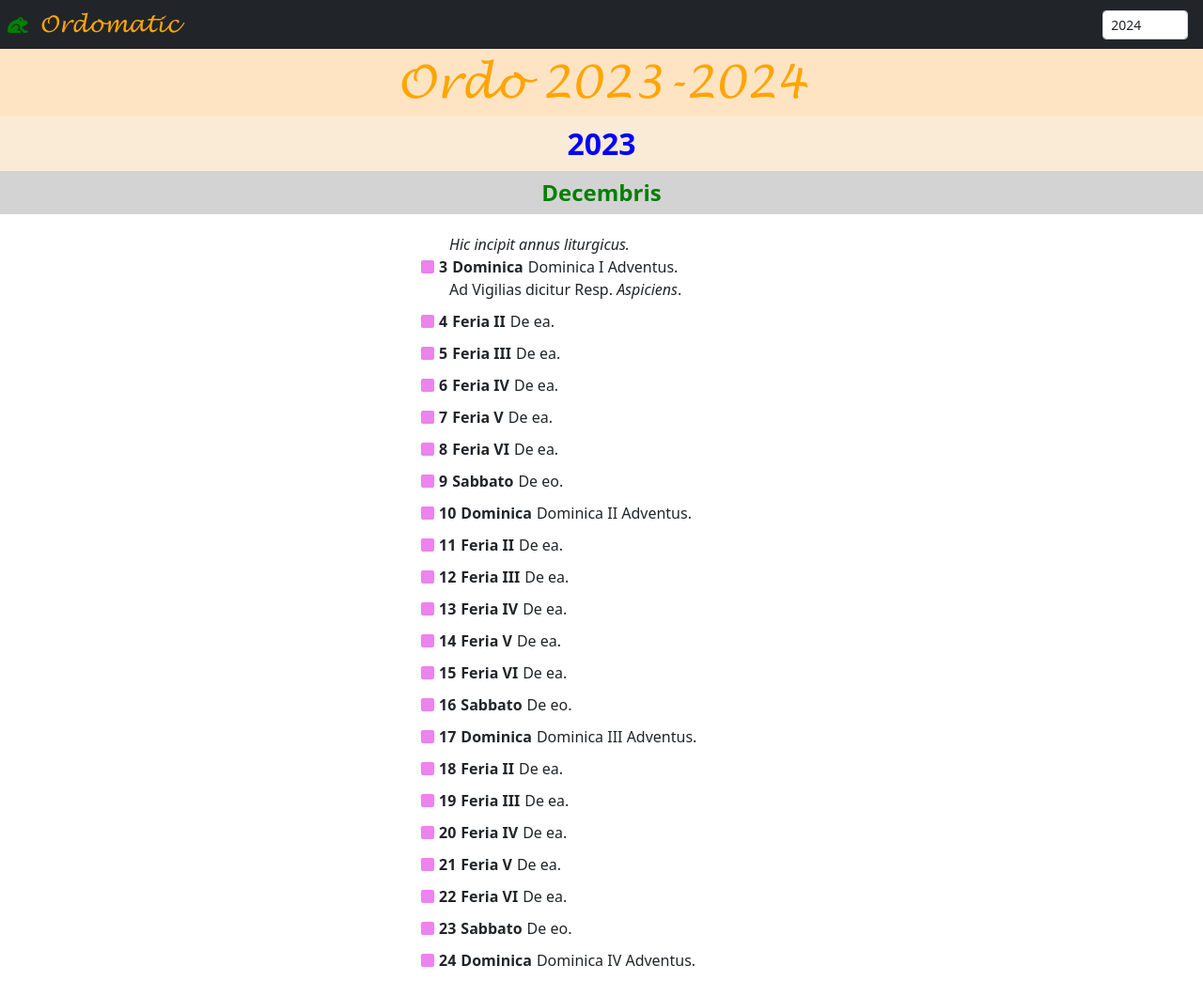
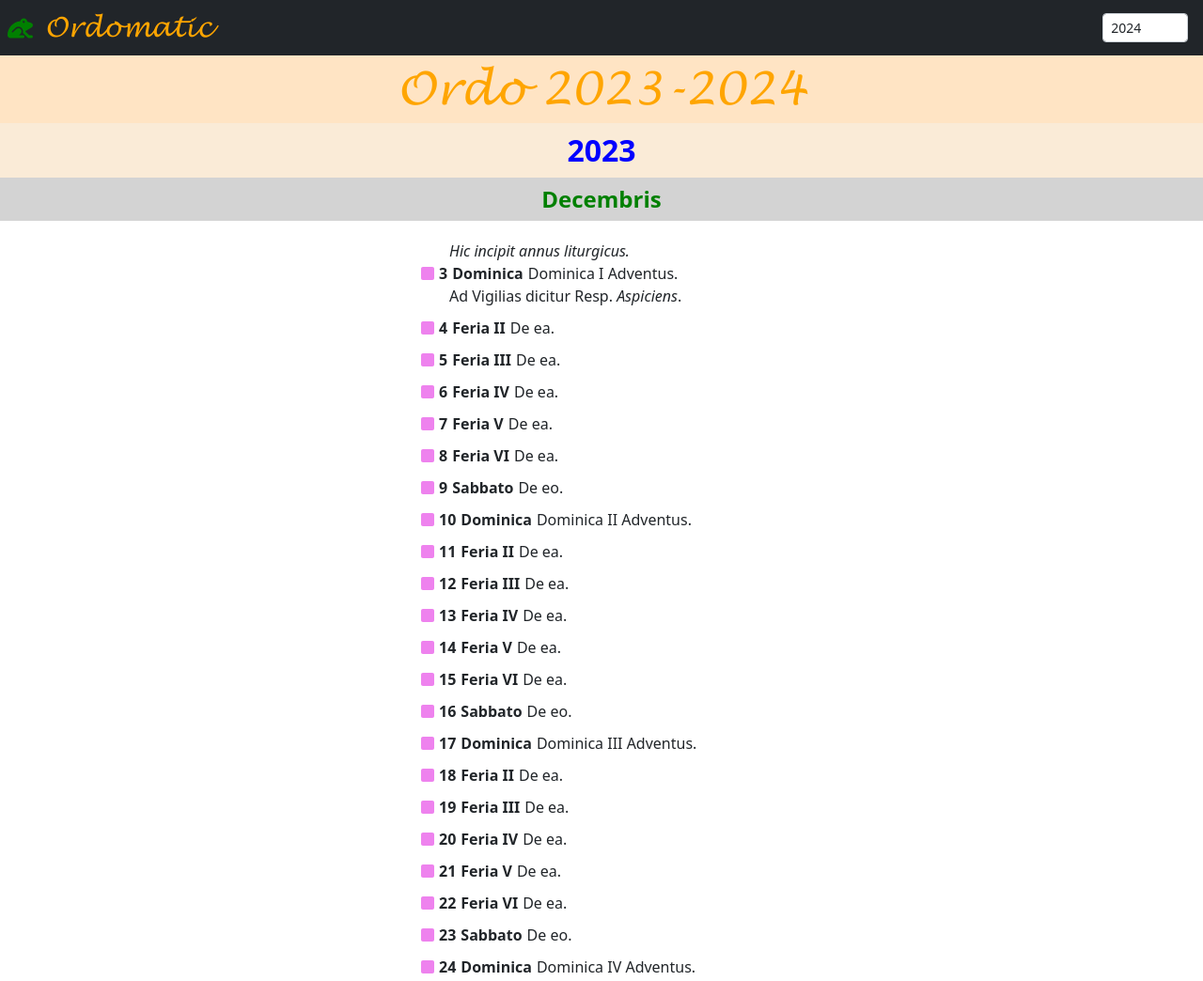
Before and after one commit to Augustinus-Altovadensis/ordomatic, a plain HTML site: page index.html in a window 1280 px wide. Shown: the whole page at 94% size. Drawn offline with Linux system fonts and the light colour scheme.

Commit message:
CSS: logo and title: size increased.

```diff
--- a/static/css/ordomatic.css
+++ b/static/css/ordomatic.css
@@ -1,12 +1,12 @@
 #logo {
     color: green;
-    font-size: 1.2em;
+    font-size: 1.5em;
 }
 
 #title {
     color: orange;
     font-family: LucidaHW;
-    font-size: 1.5em;
+    font-size: 1.8em;
 }
 
 .violet {
```
